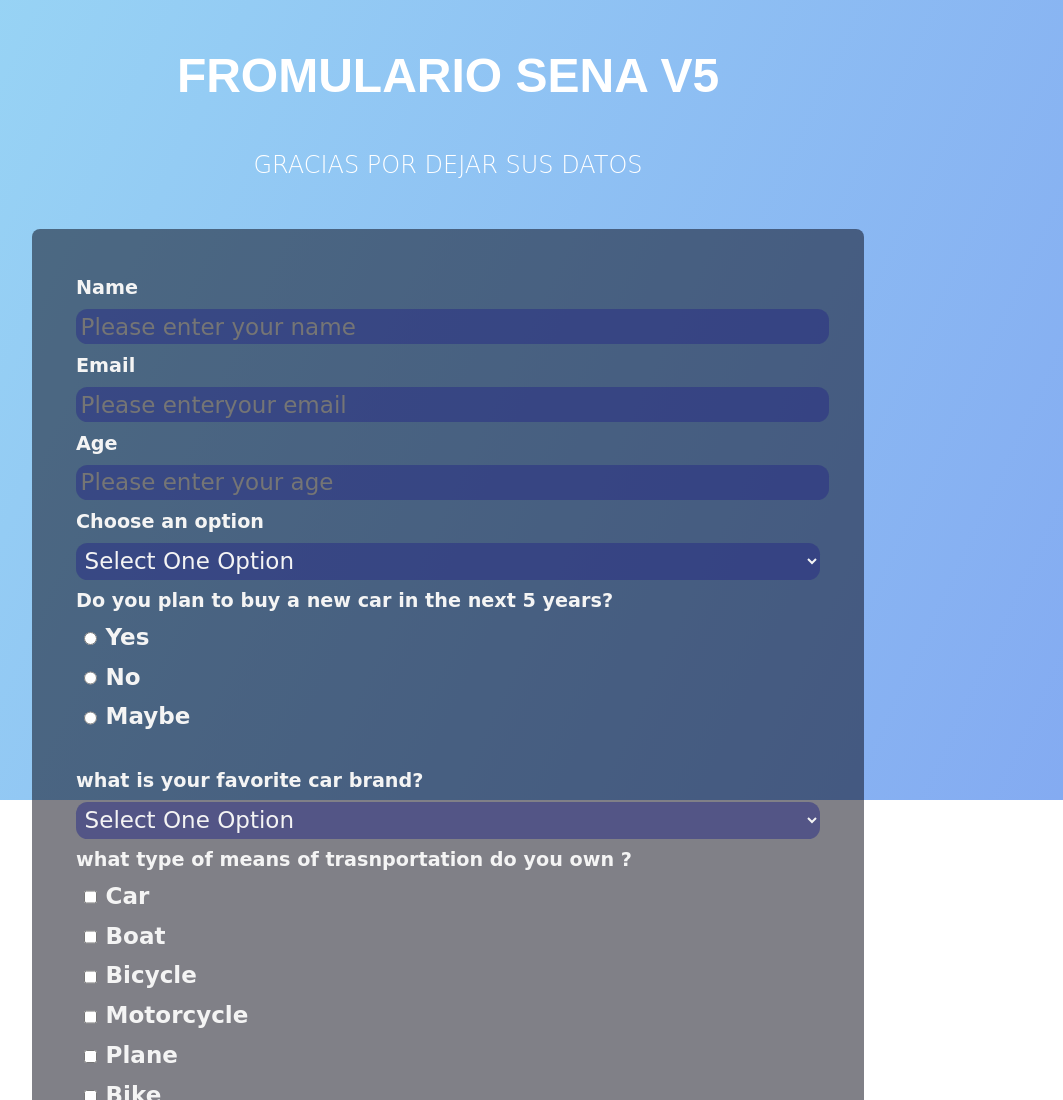
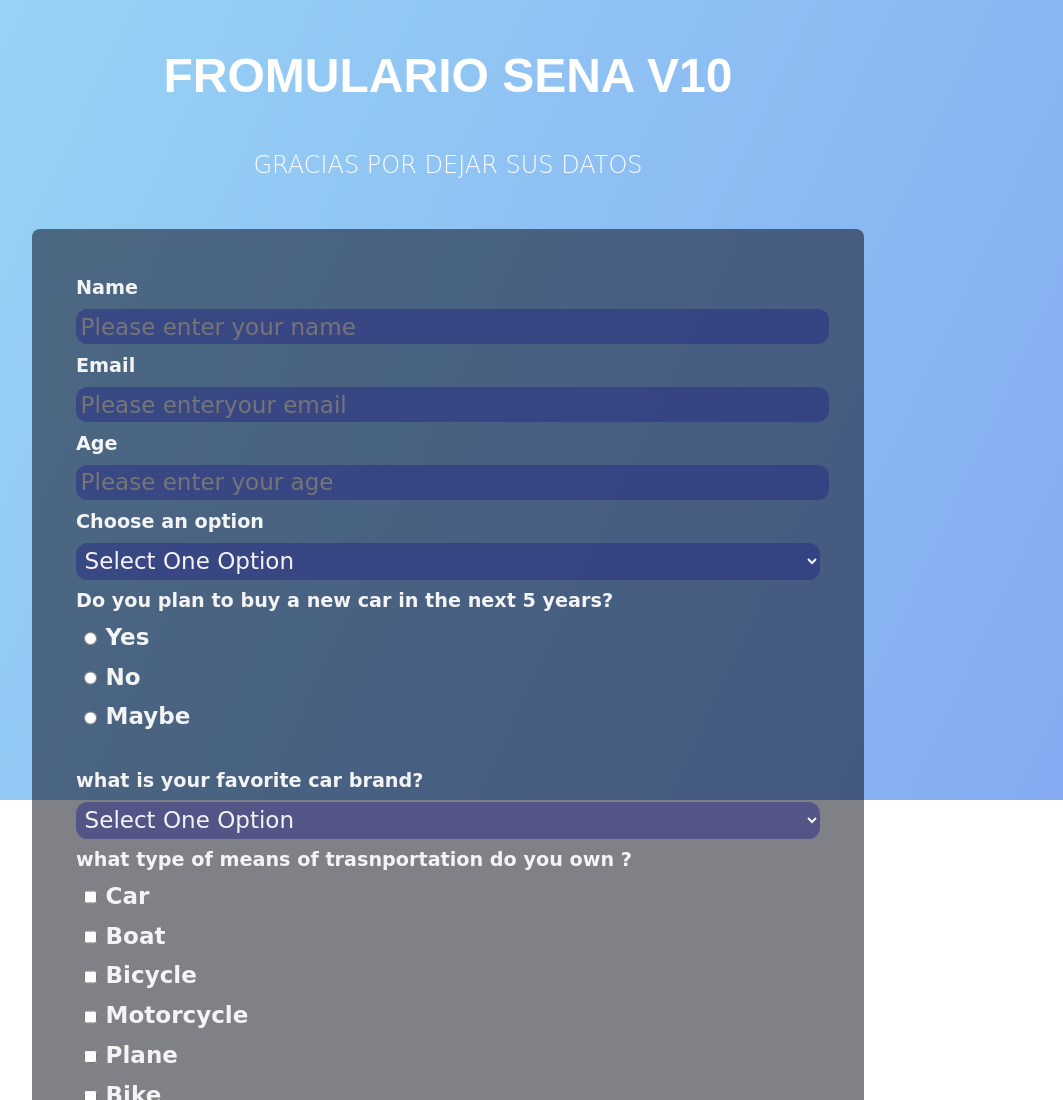
Before and after one commit to Shantiinf/FORM-LINTERN, a website with bundled scripts: page src/index.html in a window 1280 px wide. Shown: the top 1100 px of the page, without its empty margins (192-1255 px from the left). Built offline with nearby package versions, Linux system fonts and the light colour scheme; files whose address does not match are found by name.

Commit message:
cambio html

```diff
--- a/src/index.html
+++ b/src/index.html
@@ -7,7 +7,7 @@
     <title>Formulario  FINAL</title>
 </head>
 <body>
-    <h1 id="title">FROMULARIO SENA V5</h1>
+    <h1 id="title">FROMULARIO SENA V10</h1>
     <p id="description">
       GRACIAS POR DEJAR SUS DATOS
     </p>
```
